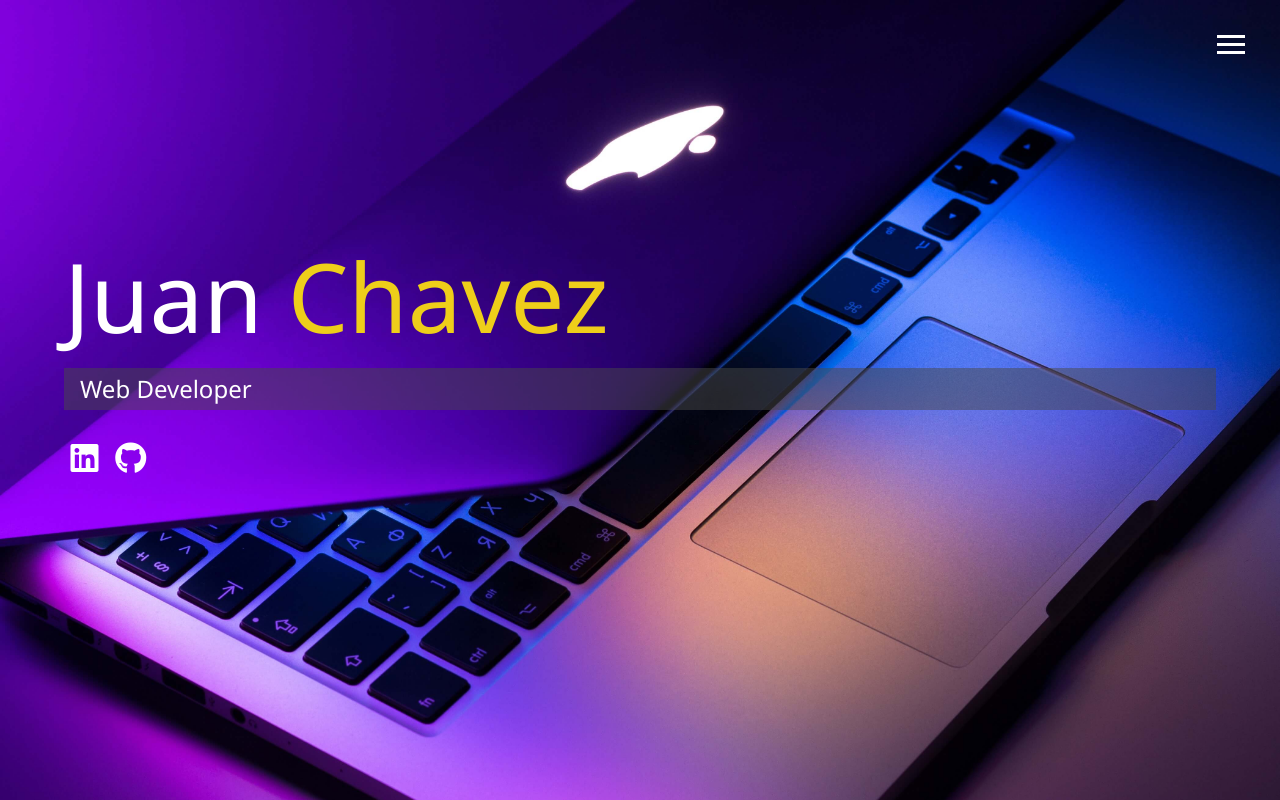
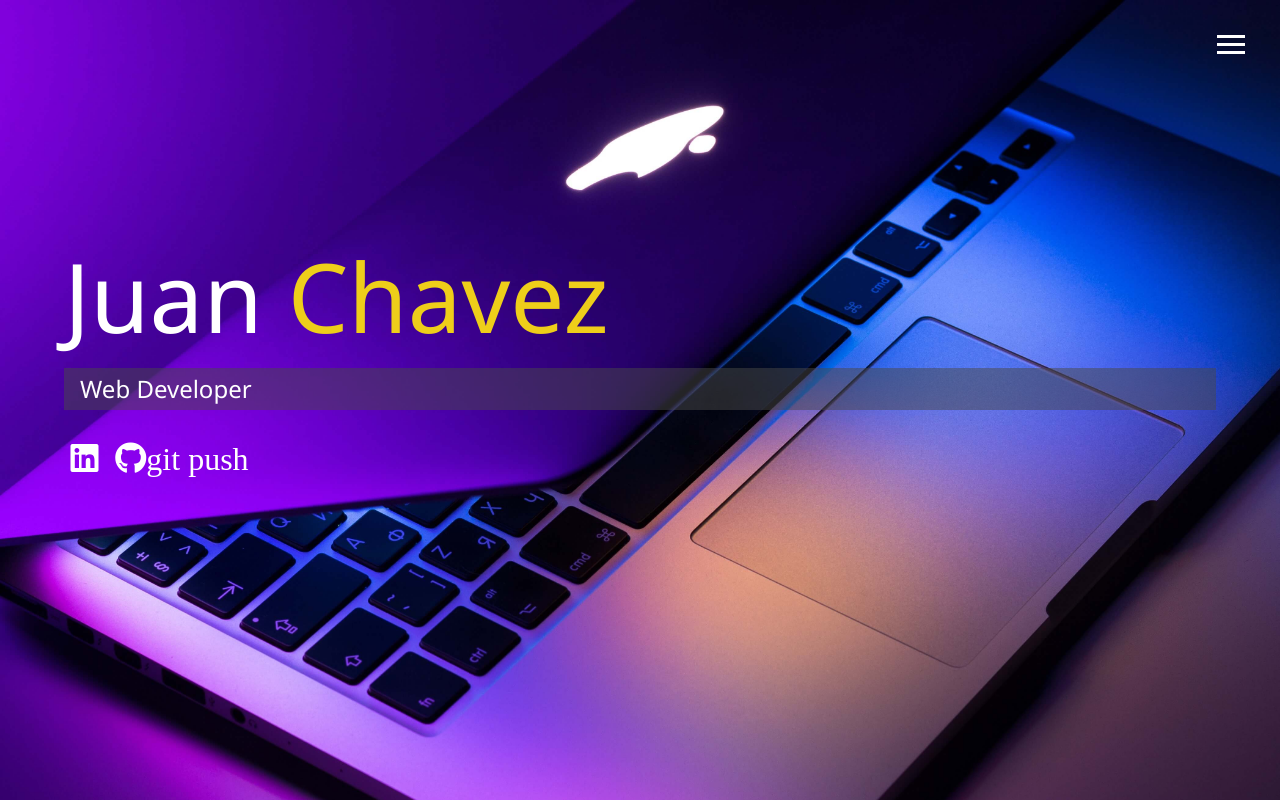
Before and after one commit to GitPersonal/modern_portfolio, a website: page dist/index.html in a window 1280 px wide. Drawn offline with Linux system fonts and the light colour scheme.

Commit message:
cleaned up space in social links

```diff
--- a/dist/index.html
+++ b/dist/index.html
@@ -58,14 +58,10 @@
         <h2 class="sm-heading">Web Developer</h2>
         <div class="icons">
             <a href="https://www.linkedin.com/in/juan-chavez-88587734/">
-                <i class="fab fa-linkedin fa-2x">
-
-                </i>
+                <i class="fab fa-linkedin fa-2x"></i>
             </a>
             <a href="https://github.com/GitPersonal">
-                <i class="fab fa-github fa-2x">
-
-                </i>
+                <i class="fab fa-github fa-2x">git push</i>
             </a>
         </div>
     </main>
```
